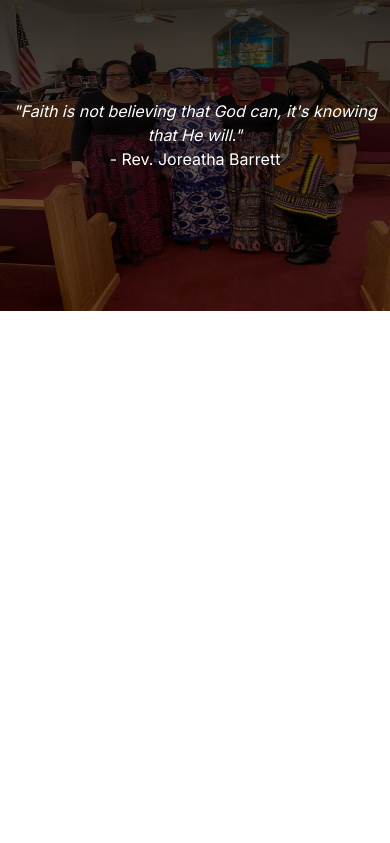
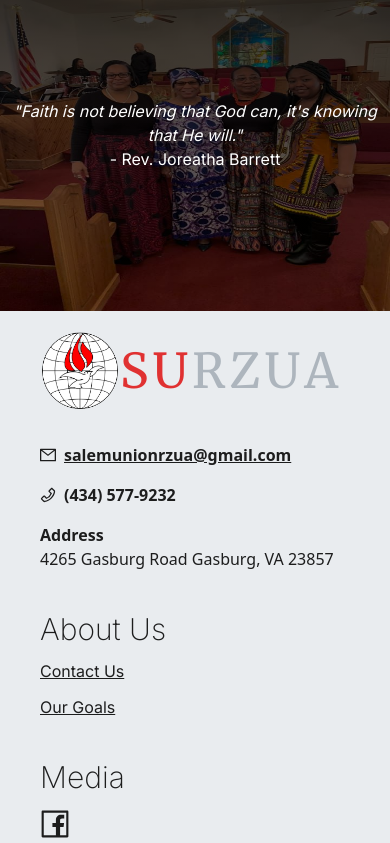
Before and after one commit to Shawnm4/salemunion, a React (Vite) app: page / in a window 390 px wide. Shown: the part 2378-3221 px from the top of the page. Before the commit the page ends 2689 px from the top, so only its background shows below. Built offline with nearby package versions, Linux system fonts and the light colour scheme; a web font is replaced by a local one.

Commit message:
Mobile home screen and footer updated

```diff
--- a/src/Layout/Pages/Footer.tsx
+++ b/src/Layout/Pages/Footer.tsx
@@ -1,7 +1,11 @@
 import { useNavigate } from "react-router-dom";
 import { EColors } from "../../util/enums/EColors";
 import { ERoute } from "../../routing/RouteEnums";
-import { PhoneOutlined, FacebookOutlined } from "@ant-design/icons";
+import {
+  PhoneOutlined,
+  FacebookOutlined,
+  MailOutlined,
+} from "@ant-design/icons";
 
 export default function Footer() {
   const navigate = useNavigate();
@@ -14,7 +18,87 @@ export default function Footer() {
   }
 
   return (
-    <footer className="h-9/12" style={{ backgroundColor: EColors.bggray }}>
+    <>
+      <footer className="pt-5" style={{ backgroundColor: EColors.bggray }}>
+        <div className="ml-10">
+          <div className="flex mb-8">
+            <img className="w-20" src="/salemlogo.png" alt="salemunionlogo" />
+            <div className="flex items-center">
+              <ul
+                style={{ fontFamily: "Merriweather" }}
+                className="flex gap-1 text-5xl "
+              >
+                <li style={{ color: EColors.primary }}>S</li>
+                <li style={{ color: EColors.primary }}>U</li>
+                <li style={{ color: EColors.gray }}>R</li>
+                <li style={{ color: EColors.gray }}>Z</li>
+                <li style={{ color: EColors.gray }}>U</li>
+                <li style={{ color: EColors.gray }}>A</li>
+              </ul>
+            </div>
+          </div>
+          <a className="flex gap-2" href="mailto:salemunionrzua@gmail.com ">
+            <MailOutlined />
+            <strong className=" cursor-pointer underline">
+              salemunionrzua@gmail.com
+            </strong>
+          </a>
+          <a className="flex gap-2 mt-4" href="tel:434-577-9232">
+            <PhoneOutlined />
+            <strong>(434) 577-9232 </strong>
+          </a>
+          <div className="">
+            <div className="mt-4">
+              <strong>Address</strong>
+              <div>
+                <a
+                  href="https://www.google.com/maps/place/Salem+Union+RZUA+Church/@36.5673515,-77.8984712,17z/data=!3m1!4b1!4m6!3m5!1s0x89ae0717302eee5b:0xc392a35b7c8e986a!8m2!3d36.5673472!4d-77.8958963!16s%2Fg%2F1tjwjmcd?entry=ttu"
+                  target="_blank"
+                  rel="noreferrer"
+                >
+                  4265 Gasburg Road Gasburg, VA 23857
+                </a>
+              </div>
+            </div>
+          </div>
+          <div style={{ fontFamily: "Inter" }}>
+            <div style={{ fontWeight: "200" }} className="text-3xl mt-10 mb-3">
+              About Us
+            </div>
+            <div
+              onClick={navigateToVisit}
+              className=" cursor-pointer underline mb-3"
+            >
+              Contact Us
+            </div>
+            <div
+              onClick={navigateToAboutUs}
+              className=" cursor-pointer underline"
+            >
+              Our Goals
+            </div>
+          </div>
+          <div style={{ fontFamily: "Inter" }}>
+            <div style={{ fontWeight: "200" }} className="text-3xl mt-10 mb-3">
+              Media
+            </div>
+            <div className="text-3xl ">
+              <a
+                href=" https://www.facebook.com/SalemUnionRZUA"
+                target="_blank"
+              >
+                <FacebookOutlined />
+              </a>
+            </div>
+          </div>
+        </div>
+      </footer>
+
+      {/*  */}
+      <footer
+        className="hidden h-9/12"
+        style={{ backgroundColor: EColors.bggray }}
+      >
         <main className="flex justify-center ">
           <div className="flex gap-96 mb-14">
             <section>
@@ -101,5 +185,6 @@ export default function Footer() {
           </div>
         </main>
       </footer>
+    </>
   );
 }
--- a/src/Layout/Pages/Home.tsx
+++ b/src/Layout/Pages/Home.tsx
@@ -166,6 +166,7 @@ export default function Home() {
           </div>
         </div>
       </div>
+      <Footer />
       {/* Desktop */}
       <div className=" hidden 2xl:inline-block ">
         <div style={{ height: "50rem" }}>
```
Lines whose indentation alone changed are shown as unchanged.
